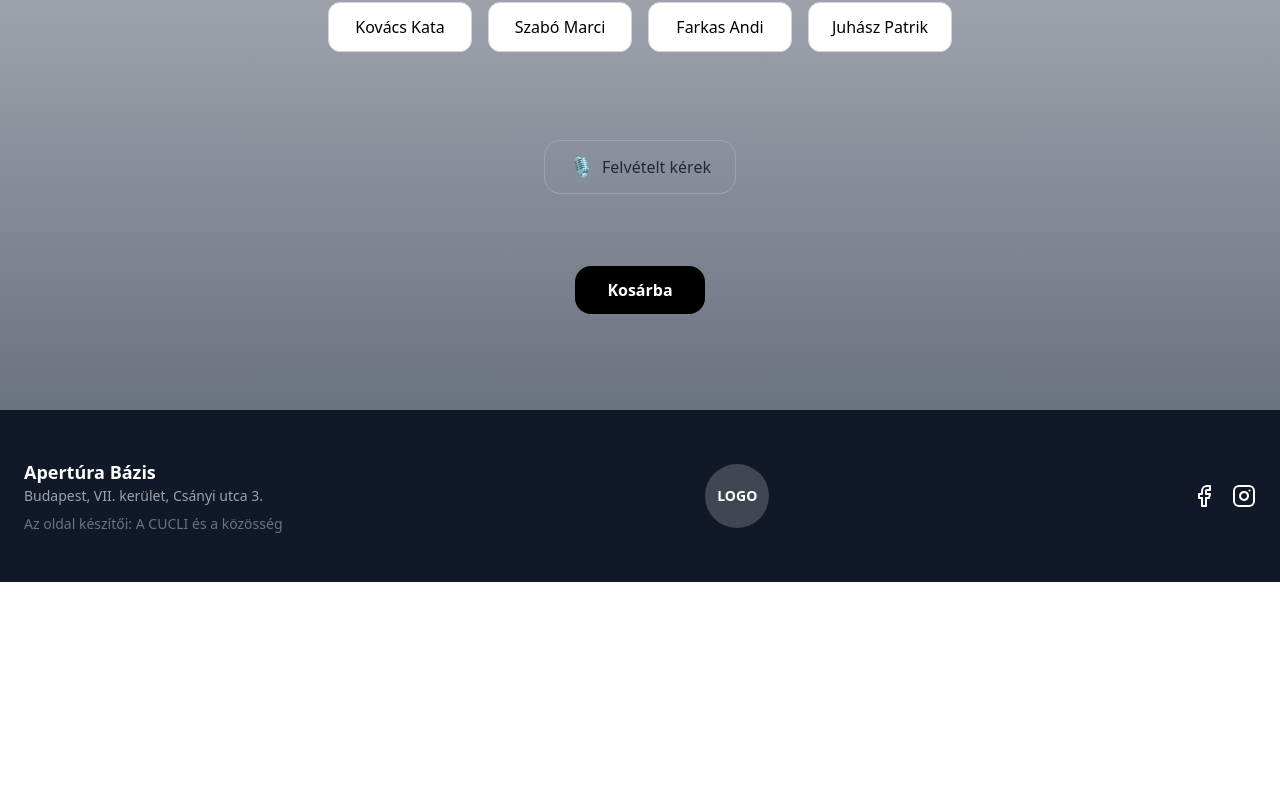
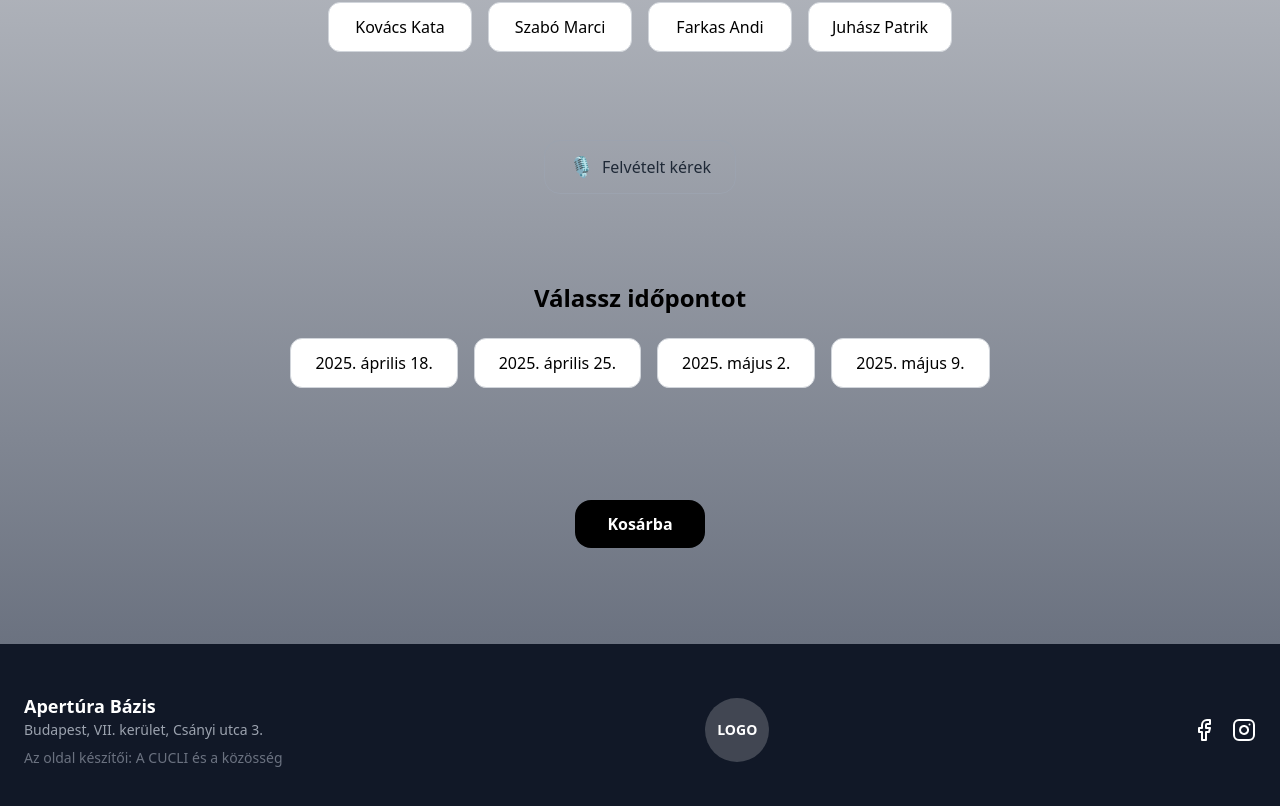
Before and after one commit to ViktorBazsi/CUCCLI, a React (Vite) app in the folder frontend/: page /performance in a window 1280 px wide. Shown: the part 798-1604 px from the top of the page. Before the commit the page ends 1380 px from the top, so only its background shows below. Built offline with nearby package versions, Linux system fonts and the light colour scheme.

Commit message:
ADDED - date for performances

```diff
--- /dev/null
+++ b/frontend/src/components/DateSelector.jsx
@@ -0,0 +1,35 @@
+const availableDates = ["2025-04-18", "2025-04-25", "2025-05-02", "2025-05-09"];
+
+export default function DateSelector({ selectedDate, setSelectedDate }) {
+  return (
+    <section className="py-10">
+      <h2 className="text-2xl font-bold text-center mb-6">Válassz időpontot</h2>
+      <div className="flex flex-wrap justify-center gap-4">
+        {availableDates.map((date) => {
+          const formatted = new Date(date).toLocaleDateString("hu-HU", {
+            year: "numeric",
+            month: "long",
+            day: "numeric",
+          });
+
+          const isSelected = selectedDate === date;
+
+          return (
+            <button
+              key={date}
+              onClick={() => setSelectedDate(date)}
+              type="button"
+              className={`px-6 py-3 rounded-xl border font-medium transition ${
+                isSelected
+                  ? "bg-black text-white border-black"
+                  : "bg-white text-black border-gray-300 hover:border-black"
+              }`}
+            >
+              {formatted}
+            </button>
+          );
+        })}
+      </div>
+    </section>
+  );
+}
--- a/frontend/src/pages/PerformancePage.jsx
+++ b/frontend/src/pages/PerformancePage.jsx
@@ -1,13 +1,15 @@
 import { Formik, Form } from "formik";
 import WriterSelector from "../components/WriterSelector";
 import ActorSelector from "../components/ActorSelector";
+import DateSelector from "../components/DateSelector";
 
 export default function PerformancePage() {
   const initialValues = {
     topic: "",
     writers: [],
     actors: [],
-    recordingRequest: false, // ÚJ mező
+    recordingRequest: false,
+    date: "",
   };
 
   const handleSubmit = (values) => {
@@ -86,6 +88,11 @@ export default function PerformancePage() {
                 </button>
               </div>
 
+              <DateSelector
+                selectedDate={values.date}
+                setSelectedDate={(date) => setFieldValue("date", date)}
+              />
+
               {/* Beküldés gomb */}
               <div className="text-center pt-6">
                 <button
```
